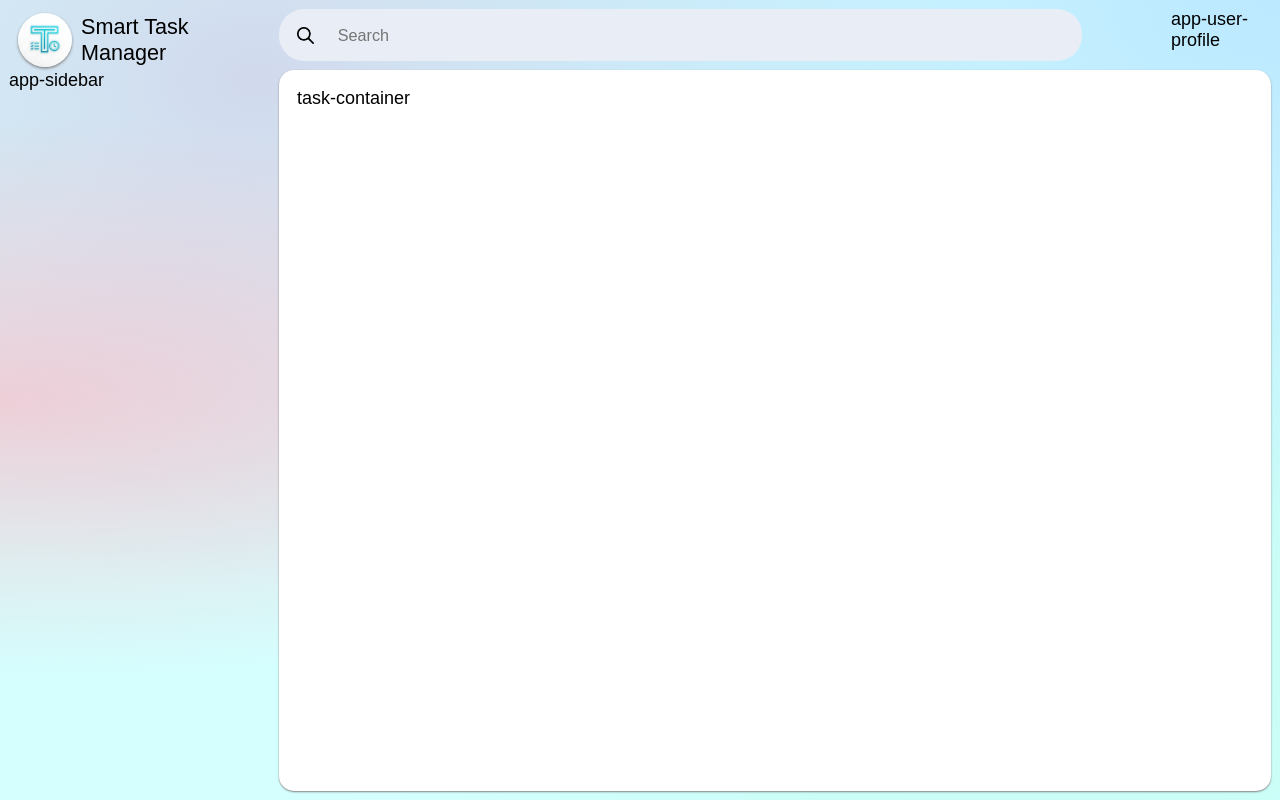
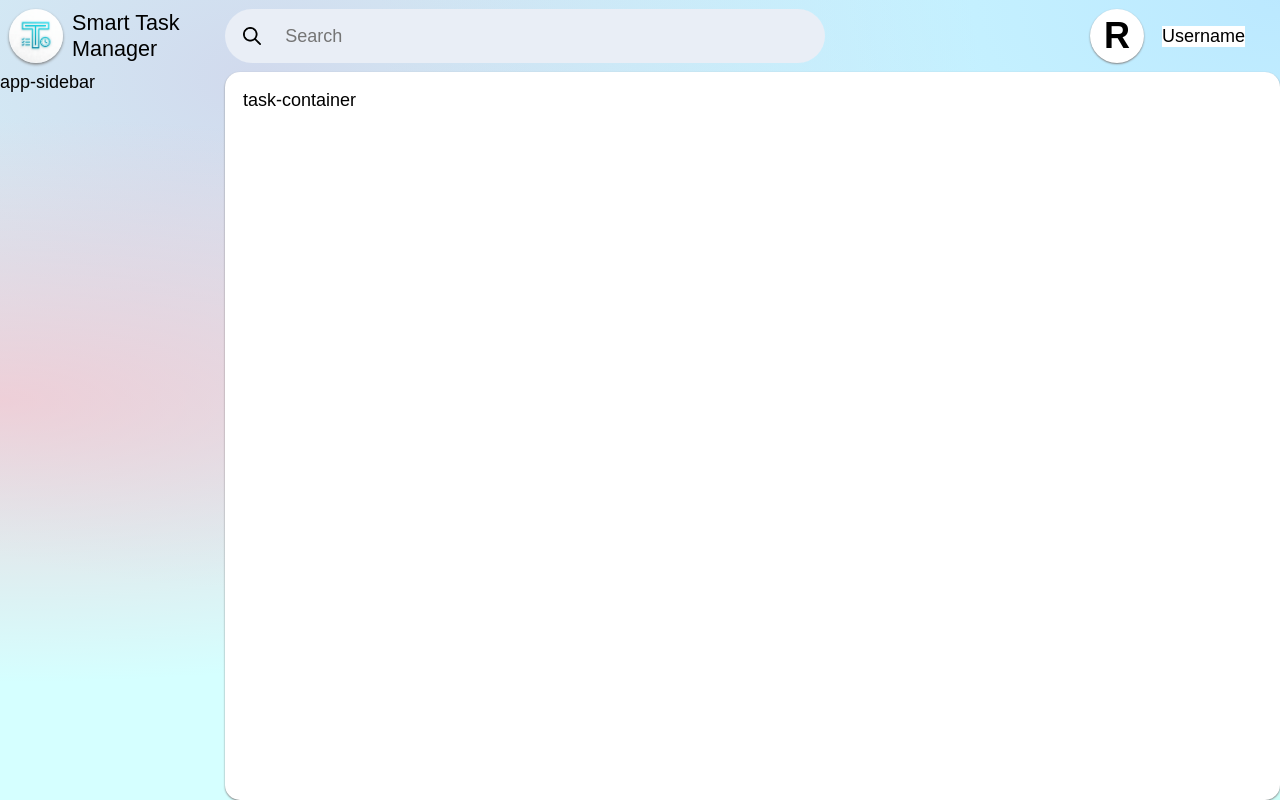
Before and after one commit to XtremeRahul007/smart-task-manager, a plain HTML site: page index.html in a window 1280 px wide. Drawn offline with Linux system fonts and the light colour scheme.

Commit message:
refactor(ui): improve search bar and profile icon layout using flexbox

```diff
--- a/index.html
+++ b/index.html
@@ -16,10 +16,15 @@
             <h1 class="app-text">Smart Task Manager</h1>
         </header>
         <nav class="app-search-bar">
-            <input class="search-bar" type="search" placeholder="Search">
-            <button class="search-icon"></button>
+            <div class="search-container">
+                <button class="search-icon"></button>
+                <input class="search-bar" type="search" placeholder="Search">
+            </div>
         </nav>
-        <header class="app-user-profile">app-user-profile</header>
+        <header class="app-user-profile">
+            <div class="app-profile-icon">R</div>
+            <section class="app-username">Username</section>
+        </header>
         <aside class="app-sidebar">app-sidebar</aside>
         <main class="app-task-container">task-container</main>
         <footer class="app-footer"></footer>
--- a/style.css
+++ b/style.css
@@ -1,5 +1,14 @@
 :root {
     --box-shadow: 0px 1px 2px #808080;
+    --background-color: #d5ffff;
+    --inner-bg-color: #fff;
+    --inactive-bg-color: #e9eef6;
+    --hover-bg-color: #d3d3d3;
+    --active-bg-color: #c0c0c0;
+    --radius-round: 3rem;
+    --radius-mid: 15px;
+    --common-padding: 1rem;
+    --border-margin: .5rem 0rem;
 }
 
 html {
@@ -14,31 +23,29 @@ html {
 
 html,
 body {
-    height: 100vh;
-    width: 100vw;
-    overflow: hidden;
+    height: 100%;
 }
 
 body {
     font-family: sans-serif;
-    background-color: #d5ffff;
+    background-color: var(--background-color);
+    overflow: hidden;
 }
 
 .app-task-manager {
     display: grid;
-    grid-template-columns: 15em 1fr 100px;
+    grid-template-columns: 12.5rem 1fr 12.5rem;
     grid-template-rows: auto 1fr auto;
     grid-template-areas:
         "logo-text search profile"
         "sidebar task-main task-main"
         "footer footer footer";
-    height: 100vh;
+    height: 100dvh;
     background-image:
         radial-gradient(at 0% 50%, #ffb6c199 0px, transparent 50%),
         radial-gradient(at 100% 0%, #a2d2ff80 0px, transparent 50%),
         radial-gradient(at 80% 80%, #b8fbe999 0px, transparent 50%),
         radial-gradient(at 20% 10%, #cdb4db80 0px, transparent 50%);
-    padding: .5em;
 }
 
 .app-logo-text {
@@ -47,8 +54,8 @@ body {
     flex-direction: row;
     align-items: center;
     justify-content: flex-start;
-    gap: 1em;
-    padding-left: 1em;
+    gap: var(--common-padding);
+    padding-left: var(--common-padding);
 }
 
 .app-text {
@@ -57,11 +64,13 @@ body {
 }
 
 .app-logo {
-    border-radius: 3rem;
+    border-radius: var(--radius-round);
     background-image: url('assets/task-manager-light.ico');
     background-size: 100% 100%;
-    padding: 1em;
-    scale: 1.5;
+    width: 2rem;
+    height: 2rem;
+    aspect-ratio: 1 / 1;
+    transform: scale(1.5);
     box-shadow: var(--box-shadow);
 }
 
@@ -70,50 +79,86 @@ body {
     display: flex;
     align-items: center;
     justify-content: flex-start;
-    margin-bottom: .5em;
+    margin: var(--border-margin);
+    position: relative;
+}
+
+.search-container,
+.search-icon {
+    transition: .1s ease-in;
+}
+
+.search-container {
+    display: flex;
+    align-items: center;
+    padding: .25rem;
+    background-color: var(--inactive-bg-color);
+    border-radius: var(--radius-round);
+    width: 100%;
+    max-width: 600px;
+}
+
+.search-container:focus-within {
+    background-color: var(--inner-bg-color);
+    box-shadow: var(--box-shadow);
+}
+
+.search-icon {
+    background-image: url('assets/search.ico');
+    background-position: center;
+    background-repeat: no-repeat;
+    border-radius: var(--radius-round);
+    background-size: 1rem;
+    height: 2.5rem;
+    width: 2.5rem;
+    flex-shrink: 0;
+    border: none;
+    background-color: transparent;
+    cursor: pointer;
+}
+
+.search-icon:hover {
+    background-color: var(--hover-bg-color);
+}
+
+.search-icon:active {
+    background-color: var(--active-bg-color);
 }
 
 .search-bar {
-    padding: .9em;
-    padding-inline: 3.5em;
-    font-size: .9rem;
-    border-radius: 25px;
-    width: 90%;
+    flex: 1;
+    border: none;
     outline: none;
-    background-color: #e9eef6;
-    border-color: transparent;
-    transition: .2s ease-in-out;
-}
-
-.search-bar:focus {
-    background-color: #fff;
-    box-shadow: var(--box-shadow);
-    cursor: text;
-}
-
-.search-icon {
+    font-size: 1rem;
     background-color: transparent;
-    padding: 1.35em;
-    border-radius: 25px;
-    border-color: transparent;
-    outline: none;
-    background-image: url('assets/search.ico');
-    background-position: center;
-    background-repeat: no-repeat;
-    background-size: 1.25em 1.25em;
-    position: relative;
-    right: calc(90% - .5em);
-    transition: 0.2s ease-in;
-}
-
-.search-icon:hover {
-    background-color: #d3d3d3;
-    cursor: pointer;
-    transition: 0.2s ease-out;
+    padding: .6rem;
 }
 
 .app-user-profile {
     grid-area: profile;
+    display: flex;
+    flex-direction: row;
+    justify-content: center;
+    align-items: center;
+    gap: 1rem;
+}
+
+.app-profile-icon {
+    display: flex;
+    align-items: center;
+    justify-content: center;
+    height: 3rem;
+    width: 3rem;
+    aspect-ratio: 1 / 1;
+    border-radius: var(--radius-round);
+    box-shadow: var(--box-shadow);
+    background-color: white;
+    font-size: 2rem;
+    font-weight: 600;
+}
+
+.app-username {
+    background-color: white;
 }
 
 .app-sidebar {
@@ -122,11 +167,11 @@ body {
 
 .app-task-container {
     grid-area: task-main;
-    background-color: #fff;
-    border-radius: 15px;
+    background-color: var(--inner-bg-color);
+    border-radius: var(--radius-mid);
     overflow-y: auto;
     box-shadow: var(--box-shadow);
-    padding: 1em;
+    padding: var(--common-padding);
 }
 
 .app-footer {
```
